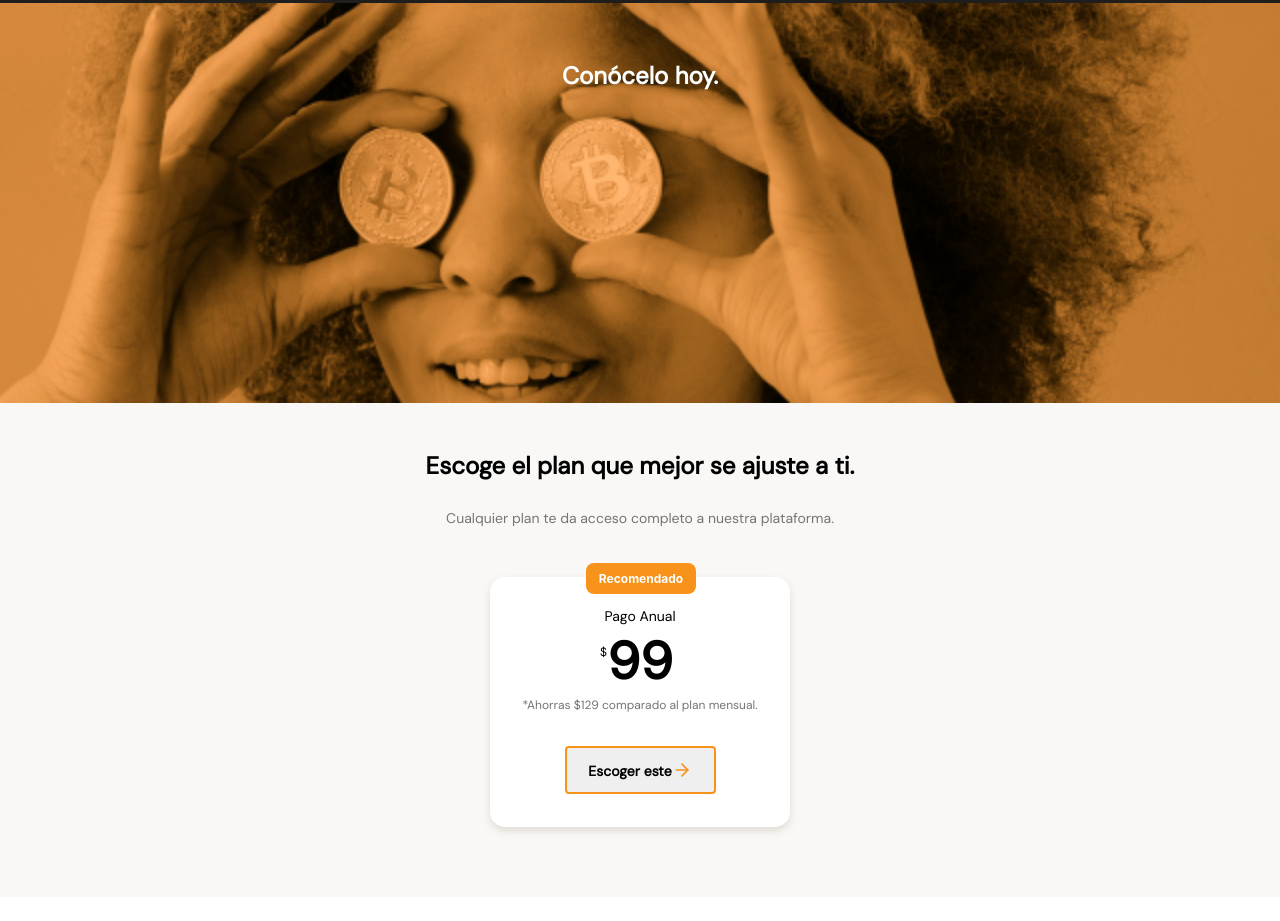
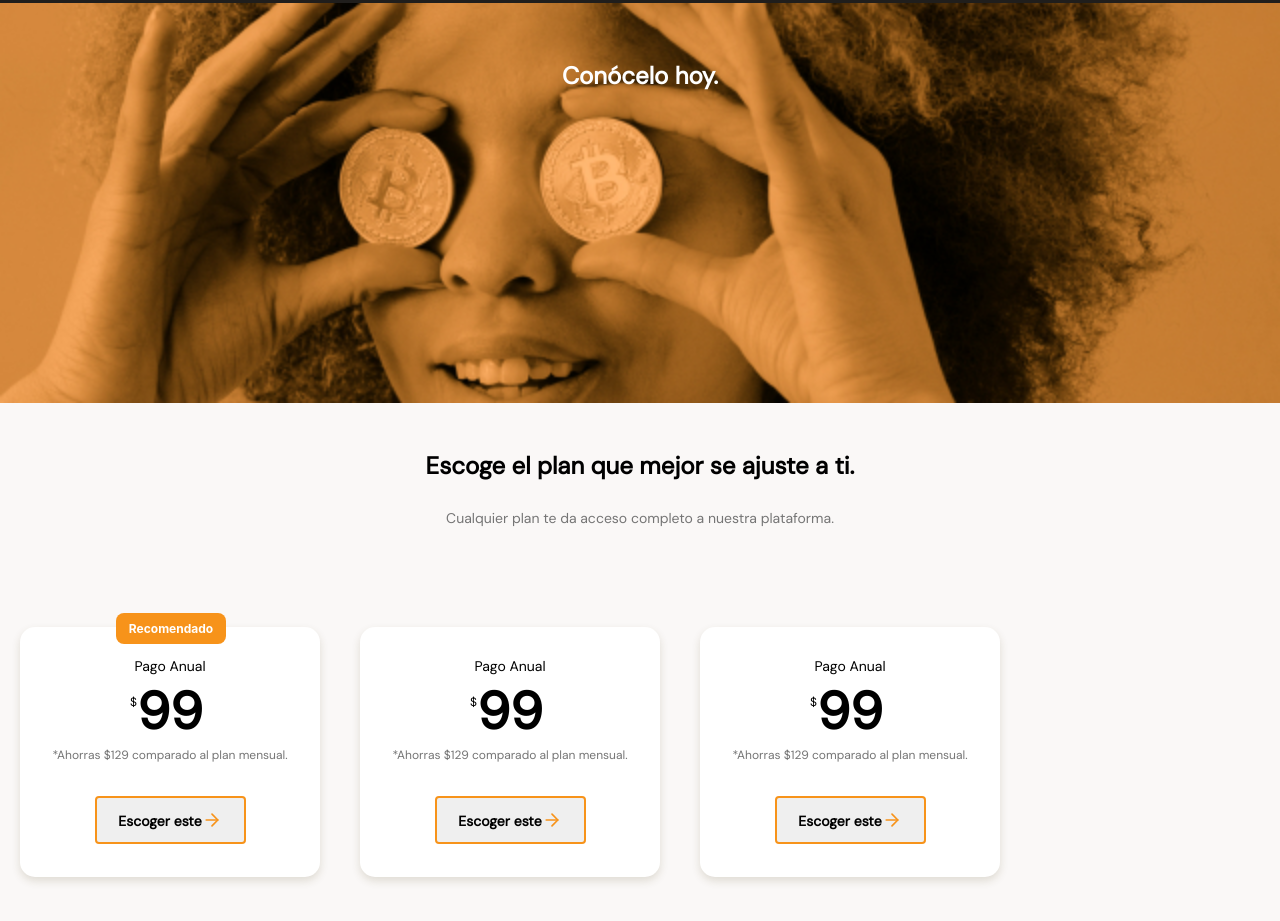
Before and after one commit to Marlonhersal/pagina-responsive, a plain HTML site: page Index.html in a window 1280 px wide. Shown: the part 2321-3242 px from the top of the page. Before the commit the page ends 3218 px from the top, so only its background shows below. Drawn offline with Linux system fonts and the light colour scheme.

```diff
--- a/Index.html
+++ b/Index.html
@@ -155,6 +155,22 @@
                         <button class="plan-card--ca">Escoger este<span></span></button>
                     </div>
                 </article>
+                <article class="plans-container--card">
+                    <div class="plan-info-container">
+                        <h3 class="plan-card--title">Pago Anual</h3>
+                        <p class="plan-card-price"><span>$</span> 99</p>
+                        <p class="plan-card-saving">*Ahorras $129 comparado al plan mensual.</p>
+                        <button class="plan-card--ca">Escoger este<span></span></button>
+                    </div>
+                </article>
+                <article class="plans-container--card">
+                    <div class="plan-info-container">
+                        <h3 class="plan-card--title">Pago Anual</h3>
+                        <p class="plan-card-price"><span>$</span> 99</p>
+                        <p class="plan-card-saving">*Ahorras $129 comparado al plan mensual.</p>
+                        <button class="plan-card--ca">Escoger este<span></span></button>
+                    </div>
+                </article>
             </section>
 
         </section>
--- a/style.css
+++ b/style.css
@@ -400,13 +400,26 @@ main{
     line-height: 1.8rem;
     color: #757575;
 }
+
+.plans-container--slider{
+    display: flex;
+    height: 316px;
+    overflow-x: scroll;
+    overscroll-behavior-x: contain;
+    scroll-snap-type: x proximity;
+
+
+
+}
+
 .plans-container--card{
+    scroll-snap-align: center;
     position: relative;
     width: 70%;
     min-width: 230px;
     max-width: 300px;
     height: 250px;
-    margin: 50px auto 0;
+    margin: 50px 20px 0;
     padding: 0 15px;
     background-color: var(--just-white);
     border-radius: 15px;
```
